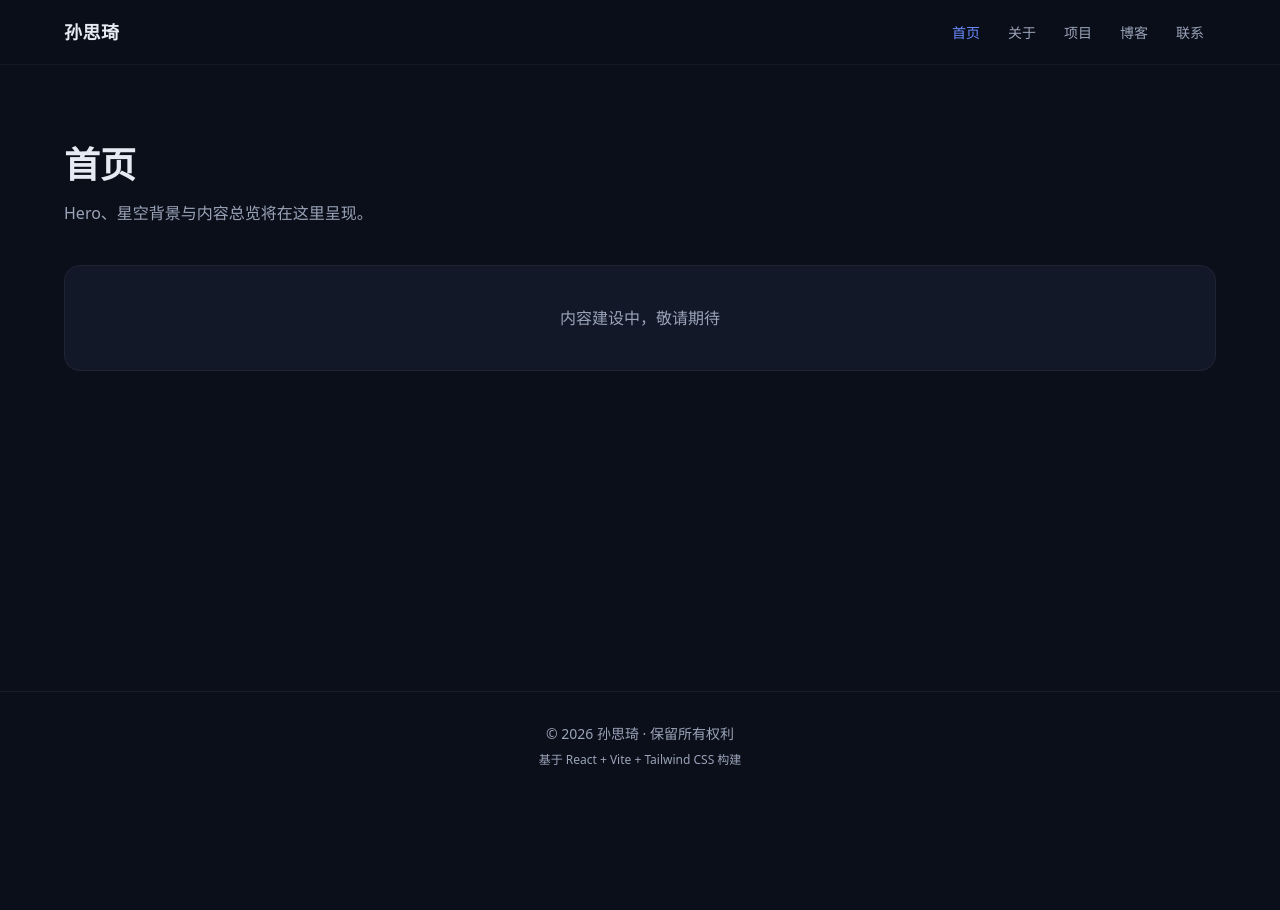
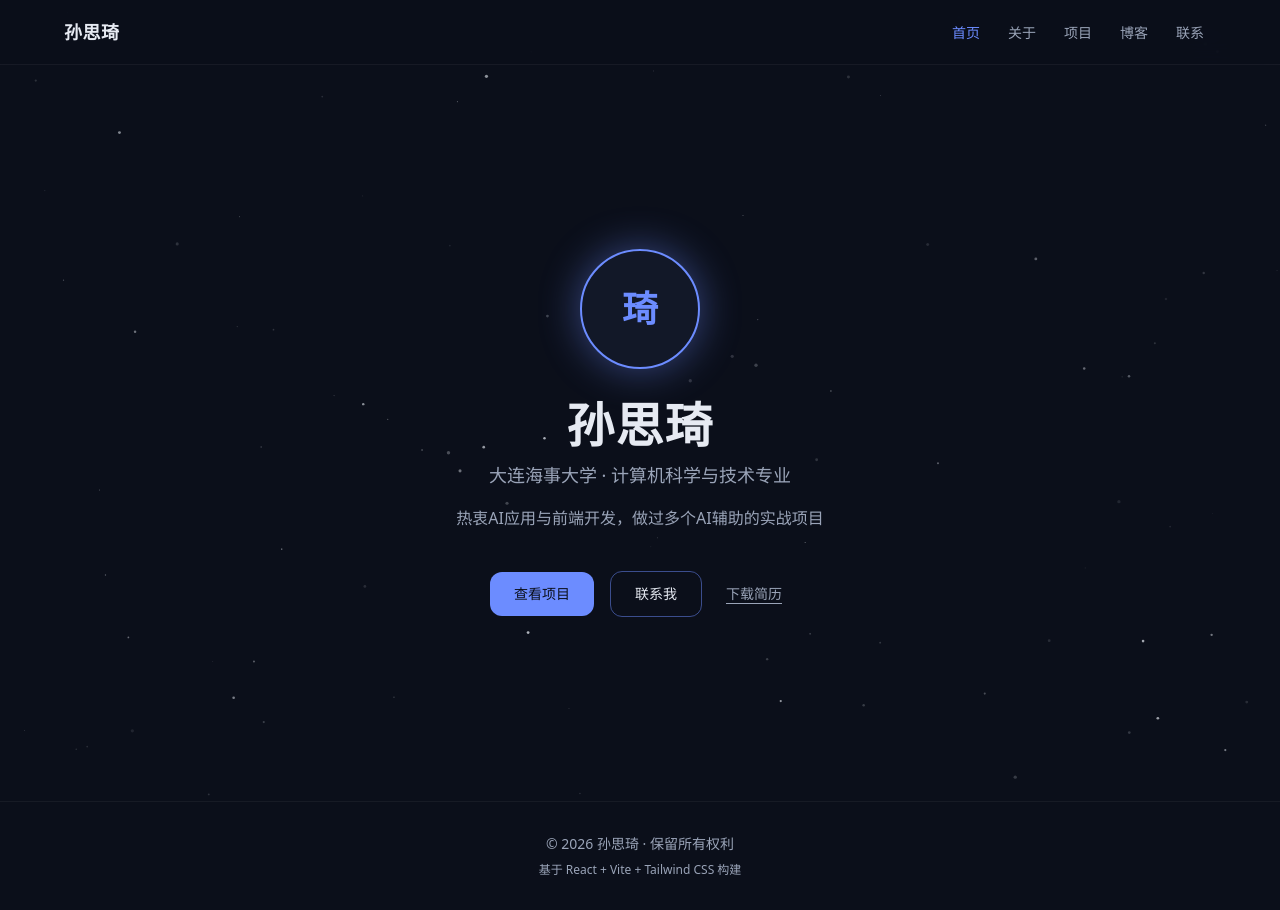
Before and after one commit to SunSiqi1108/myshow, a React (Vite) app: page / in a window 1280 px wide. Before the commit the page ends 800 px from the top, so only its background shows below. Built offline with nearby package versions, Linux system fonts and the light colour scheme.

Commit message:
新增星空背景和Hero区

```diff
--- a/src/App.tsx
+++ b/src/App.tsx
@@ -1,16 +1,18 @@
 import { Route, Routes } from 'react-router-dom'
 import Navbar from './components/Navbar'
 import Footer from './components/Footer'
+import StarBg from './components/StarBg'
 import Home from './pages/Home'
 import About from './pages/About'
 import Projects from './pages/Projects'
 import Blog from './pages/Blog'
 import Contact from './pages/Contact'
 
-// 前台路由：导航 + 页面 + 页脚的整体布局
+// 前台路由：星空背景 + 导航 + 页面 + 页脚的整体布局
 export default function App() {
   return (
     <div className="flex min-h-screen flex-col">
+      <StarBg />
       <Navbar />
       <main className="flex-1">
         <Routes>
--- /dev/null
+++ b/src/components/StarBg.tsx
@@ -0,0 +1,122 @@
+import { useEffect, useRef } from 'react'
+
+// 星星粒子数据结构
+interface Star {
+  x: number // 横向位置（0~1 比例，乘以画布宽度）
+  y: number // 纵向位置（px，通过取模实现无缝滚动）
+  r: number // 半径
+  base: number // 基础亮度（0~1）
+  speed: number // 闪烁速度
+  phase: number // 闪烁相位
+  depth: number // 视差深度（0~1，越大随滚动移动越快）
+}
+
+// 全局星空背景：固定定位在页面底层，不响应鼠标事件
+export default function StarBg() {
+  const canvasRef = useRef<HTMLCanvasElement>(null)
+
+  useEffect(() => {
+    const canvas = canvasRef.current
+    if (!canvas) return
+    const ctx = canvas.getContext('2d')
+    if (!ctx) return
+
+    let raf = 0
+    let stars: Star[] = []
+    let w = 0
+    let h = 0
+    // 限制 DPR 上限，避免高分屏过度消耗性能
+    const dpr = Math.min(window.devicePixelRatio || 1, 2)
+
+    // 系统“减少动态效果”偏好：开启时只绘制一帧静态星空
+    const motionQuery = window.matchMedia('(prefers-reduced-motion: reduce)')
+
+    // 初始化粒子：数量按屏幕面积计算，移动端降低密度
+    const initStars = () => {
+      w = window.innerWidth
+      h = window.innerHeight
+      const isMobile = w < 640
+      const divisor = isMobile ? 6000 : 11000
+      const count = Math.max(30, Math.min(220, Math.floor((w * h) / divisor)))
+
+      stars = Array.from({ length: count }, () => ({
+        x: Math.random(),
+        y: Math.random() * h,
+        r: Math.random() * 1.3 + 0.4,
+        base: Math.random() * 0.5 + 0.3,
+        speed: Math.random() * 0.0015 + 0.0005,
+        phase: Math.random() * Math.PI * 2,
+        depth: Math.random() * 0.5 + 0.1,
+      }))
+    }
+
+    // 同步画布尺寸（含高分屏缩放）
+    const resize = () => {
+      initStars()
+      canvas.width = w * dpr
+      canvas.height = h * dpr
+      ctx.setTransform(dpr, 0, 0, dpr, 0, 0)
+    }
+
+    // 绘制一帧：闪烁 + 滚动视差
+    const draw = (time: number) => {
+      ctx.clearRect(0, 0, w, h)
+      const scrollY = window.scrollY
+      const reduced = motionQuery.matches
+
+      for (const s of stars) {
+        // 视差：星星按各自深度随滚动偏移，取模保证无缝循环
+        let y = (s.y - scrollY * s.depth) % h
+        if (y < 0) y += h
+
+        // 闪烁：亮度随时间正弦变化；减少动态时使用固定亮度
+        const alpha = reduced
+          ? s.base
+          : s.base * (0.6 + 0.4 * Math.sin(time * s.speed + s.phase))
+
+        ctx.globalAlpha = alpha
+        ctx.fillStyle = '#E6EAF2'
+        ctx.beginPath()
+        ctx.arc(s.x * w, y, s.r, 0, Math.PI * 2)
+        ctx.fill()
+      }
+      ctx.globalAlpha = 1
+    }
+
+    const tick = (time: number) => {
+      draw(time)
+      raf = requestAnimationFrame(tick)
+    }
+
+    // 根据动态偏好启动动画循环或仅画静态帧
+    const start = () => {
+      cancelAnimationFrame(raf)
+      if (motionQuery.matches) {
+        draw(0)
+      } else {
+        raf = requestAnimationFrame(tick)
+      }
+    }
+
+    const handleMotionChange = () => start()
+
+    resize()
+    start()
+    window.addEventListener('resize', resize)
+    motionQuery.addEventListener('change', handleMotionChange)
+
+    return () => {
+      cancelAnimationFrame(raf)
+      window.removeEventListener('resize', resize)
+      motionQuery.removeEventListener('change', handleMotionChange)
+    }
+  }, [])
+
+  return (
+    <canvas
+      ref={canvasRef}
+      aria-hidden="true"
+      className="pointer-events-none fixed inset-0 -z-10"
+    />
+  )
+}
--- a/src/pages/Home.tsx
+++ b/src/pages/Home.tsx
@@ -1,6 +1,50 @@
-import PageShell from '../components/PageShell'
+import { Link } from 'react-router-dom'
 
-// 首页占位：后续实现 Hero + 星空背景（FR-01/FR-02）
+// 首页 Hero：头像 + 姓名 + 职位 + 一句话介绍 + 三个 CTA，垂直居中近一屏高
 export default function Home() {
-  return <PageShell title="首页" desc="Hero、星空背景与内容总览将在这里呈现。" />
+  return (
+    <section className="mx-auto flex min-h-[calc(100vh-4rem)] max-w-site flex-col items-center justify-center px-4 py-16 text-center sm:px-6">
+      {/* 头像占位：120px 圆形 + 发光边框，后续从 Profile 读取 base64 头像 */}
+      <div
+        className="flex h-[120px] w-[120px] items-center justify-center rounded-full border-2 border-accent bg-card text-4xl font-bold text-accent shadow-glow"
+        role="img"
+        aria-label="孙思琦的头像占位"
+      >
+        琦
+      </div>
+
+      <h1 className="mt-8 text-4xl font-bold tracking-wide sm:text-5xl">
+        孙思琦
+      </h1>
+      <p className="mt-3 text-lg text-muted">
+        大连海事大学 · 计算机科学与技术专业
+      </p>
+      <p className="mt-4 max-w-xl leading-relaxed text-muted">
+        热衷AI应用与前端开发，做过多个AI辅助的实战项目
+      </p>
+
+      {/* CTA 按钮组：主按钮实心、次按钮描边、第三按钮文字链接 */}
+      <div className="mt-10 flex flex-wrap items-center justify-center gap-4">
+        <Link
+          to="/projects"
+          className="transition-fast rounded-xl bg-accent px-6 py-3 text-sm font-medium text-base hover:opacity-90"
+        >
+          查看项目
+        </Link>
+        <Link
+          to="/contact"
+          className="transition-fast rounded-xl border border-accent/50 px-6 py-3 text-sm font-medium text-ink hover:bg-white/5"
+        >
+          联系我
+        </Link>
+        {/* 简历下载占位：后续接入 Profile.resume 的 base64 下载 */}
+        <a
+          href="#"
+          className="transition-fast px-2 py-3 text-sm text-muted underline underline-offset-4 hover:text-accent"
+        >
+          下载简历
+        </a>
+      </div>
+    </section>
+  )
 }
--- a/tailwind.config.js
+++ b/tailwind.config.js
@@ -17,6 +17,9 @@ export default {
       maxWidth: {
         site: '1200px', // 内容最大宽度
       },
+      boxShadow: {
+        glow: '0 0 40px rgba(108, 140, 255, 0.45)', // 头像发光边框（强调色带透明度）
+      },
     },
   },
   plugins: [],
```
